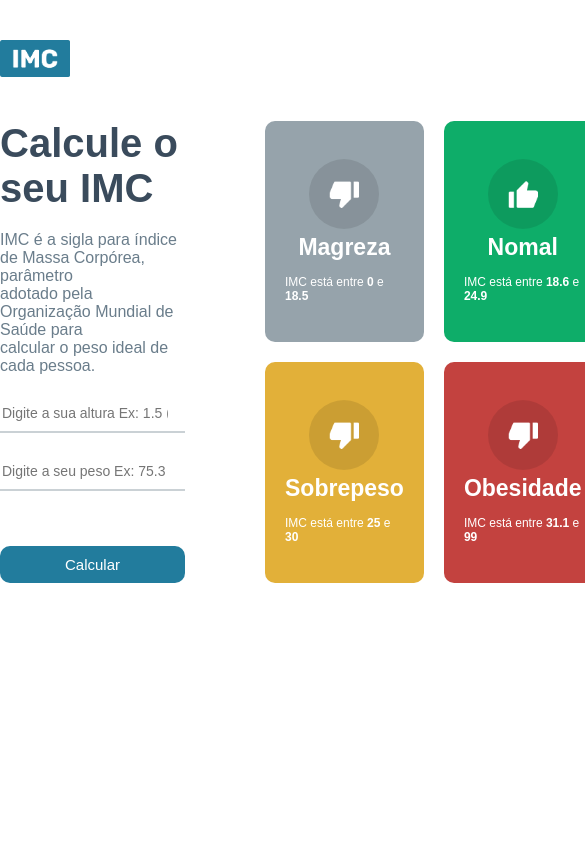
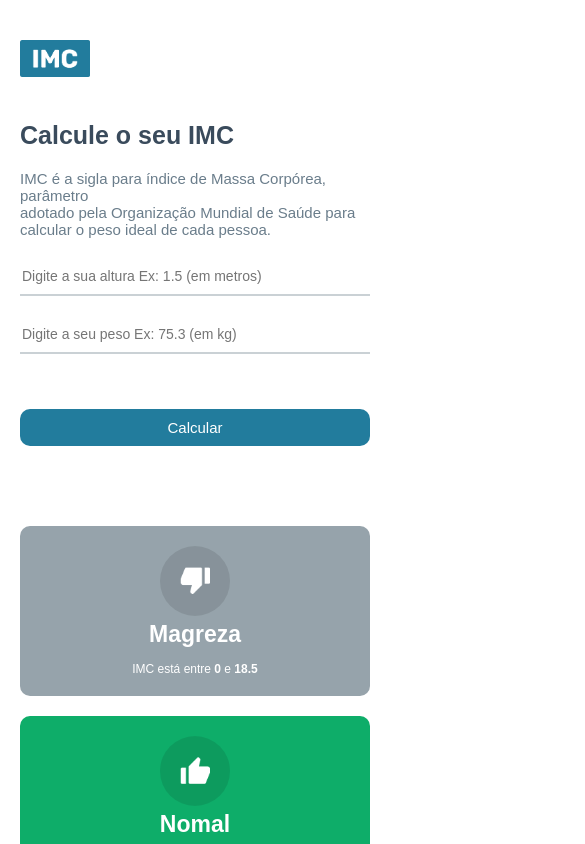
Before and after one commit to Igormarims/IMC-React, a React (Vite) app: page / in a window 390 px wide. Shown: the top 844 px of the page, 585 px wide, since content can reach past the window. Built offline with nearby package versions, Linux system fonts and the light colour scheme.

Commit message:
responsiveness adjustments

```diff
--- a/src/App.module.css
+++ b/src/App.module.css
@@ -44,7 +44,7 @@
   outline: none;
  }
 
- .leftSide button {
+ .leftSide  button {
 
       background-color: #227c9d;
       color: #fff;
@@ -57,7 +57,7 @@
       transition: all ease .3s;
  }
 
- .leftSide button:hover {
+ .leftSide  button:hover {
    opacity: .8;
 
  }
@@ -108,3 +108,37 @@
   margin-top: 145px;
 
  }
+
+ /*========= RESPONSIVIDADE ============ */
+
+ @media screen and (max-width: 913px) {
+       .container {
+        flex-direction: column;
+        padding: 0 20px;
+
+       }
+       header {
+        padding: 0 20px;
+       }
+       .container .rightSide .rightArrow1 {
+         margin-left: 0;
+         margin-top: 0;
+         border-radius: 10px;
+       }
+
+
+
+}
+
+@media (max-width: 430px){
+  .container .leftSide h1 {
+        font-size: 25px;
+  }
+  .container .leftSide p {
+    font-size: 15px;
+  }
+  .container .rightSide .grid{
+    grid-template-columns: 1fr;
+
+  }
+}
--- a/src/App.tsx
+++ b/src/App.tsx
@@ -54,9 +54,12 @@ function App() {
              onChange={e => setWeightField(parseFloat(e.target.value))}
              disabled={toShow? true : false}
             />
+
             <button onClick={handleCalculateButton}
                    disabled={toShow? true : false}
                    >Calcular</button>
+
+
         </div>
         <div className={styles.rightSide}>
           { !toShow  &&
```
